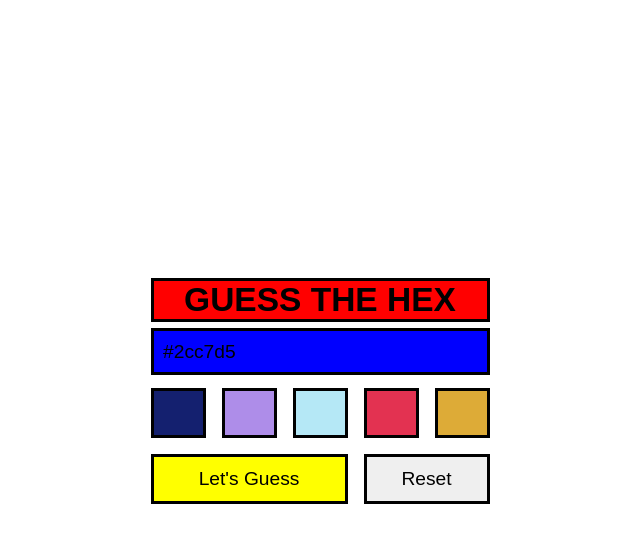
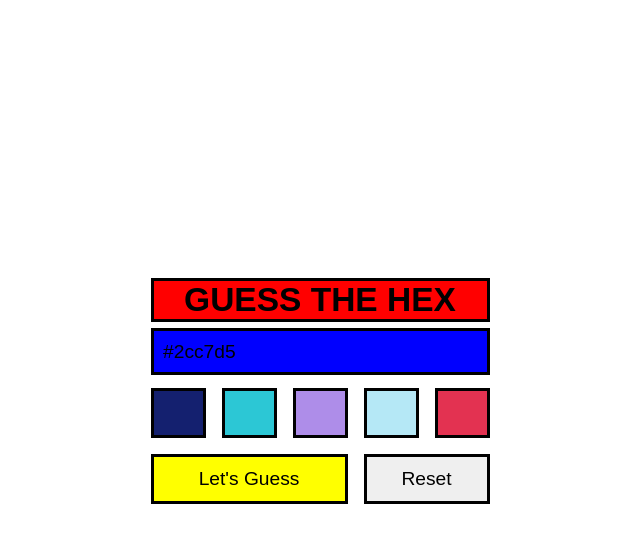
Before and after one commit to Natalia-W158/guessTheHex, a plain HTML site: page index.html in a window 1280 px wide. Both pictures are taken after a click on the button "Let's Guess". Shown: the whole page, without its empty margins (320-960 px from the left). Drawn offline with Linux system fonts and the light colour scheme.

Commit message:
correct box

```diff
--- a/index.html
+++ b/index.html
@@ -9,11 +9,11 @@
 <body>
     <h1>GUESS THE HEX</h1>
     <div class="boxx" id="randomBox" ></div>
-    <div class="box" id="color1" value="one" onclick="compareolorCode(1)"></div>
-    <div class="box" id="color2" value="two" onclick="compareolorCode(2)"></div>
-    <div class="box" id="color3" value="three" onclick="compareolorCode(3)"></div>
-    <div class="box" id="color4" value="four" onclick="compareolorCode(4)"></div>
-    <div class="box" id="color5" value="five" onclick="compareolorCode(5)"></div>
+    <div class="box" id="color1" value="one" onclick="compareColorCode(1)"></div>
+    <div class="box" id="color2" value="two" onclick="compareColorCode(2)"></div>
+    <div class="box" id="color3" value="three" onclick="compareColorCode(3)"></div>
+    <div class="box" id="color4" value="four" onclick="compareColorCode(4)"></div>
+    <div class="box" id="color5" value="five" onclick="compareColorCode(5)"></div>
     <button id="start" onclick="start()">Let's Guess</button>
     <button id="clearAll" onclick="clearAll()">Reset</button>
 <script src="main.js"></script>
--- a/main.js
+++ b/main.js
@@ -1,27 +1,32 @@
+let randomColor = () => "#" + Math.floor(Math.random()*16777215).toString(16);
+
+let match;
+
 
 
 function start() {
-    let randomColor = () => "#" + Math.floor(Math.random()*16777215).toString(16);
+    /* let randomColor = () => "#" + Math.floor(Math.random()*16777215).toString(16); */
     let randomBox = document.getElementById("randomBox");
     randomBox.innerHTML = randomColor();
 
+    match = Math.floor(Math.random()*4);
 
     let boxes = document.getElementsByClassName("box");
-    for (let box of boxes){
-        box.style.backgroundColor = randomColor();
+    for (let i=0; i < boxes.length; i++){
+        boxes[i].style.backgroundColor = i == match ? randomBox.innerHTML: randomColor();
+
     }
 
-}
+};
 
 function compareColorCode(x){
-    let randomColor = () => "#" + Math.floor(Math.random()*16777215).toString(16);
-    if( x === randomColor()){
-        randomBox.innerHTML= "You're the Greatest";
+console.log(x,match)
+    if( x === match+1){
+        alert("You're the Greatest");
     } else {
         randomBox.innerHTML ="Try again";
     }
-
-}
+};
 
 
 
```
